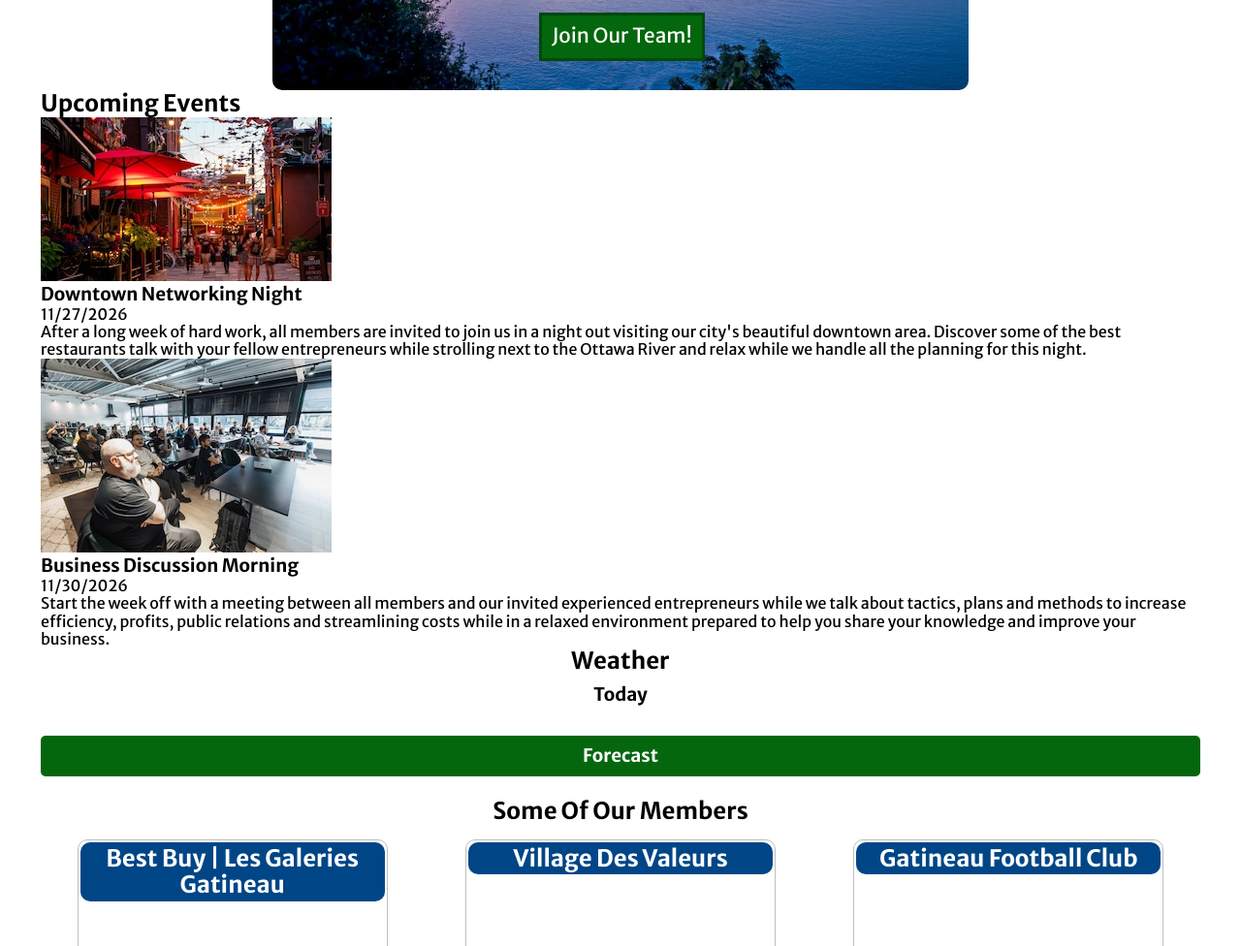
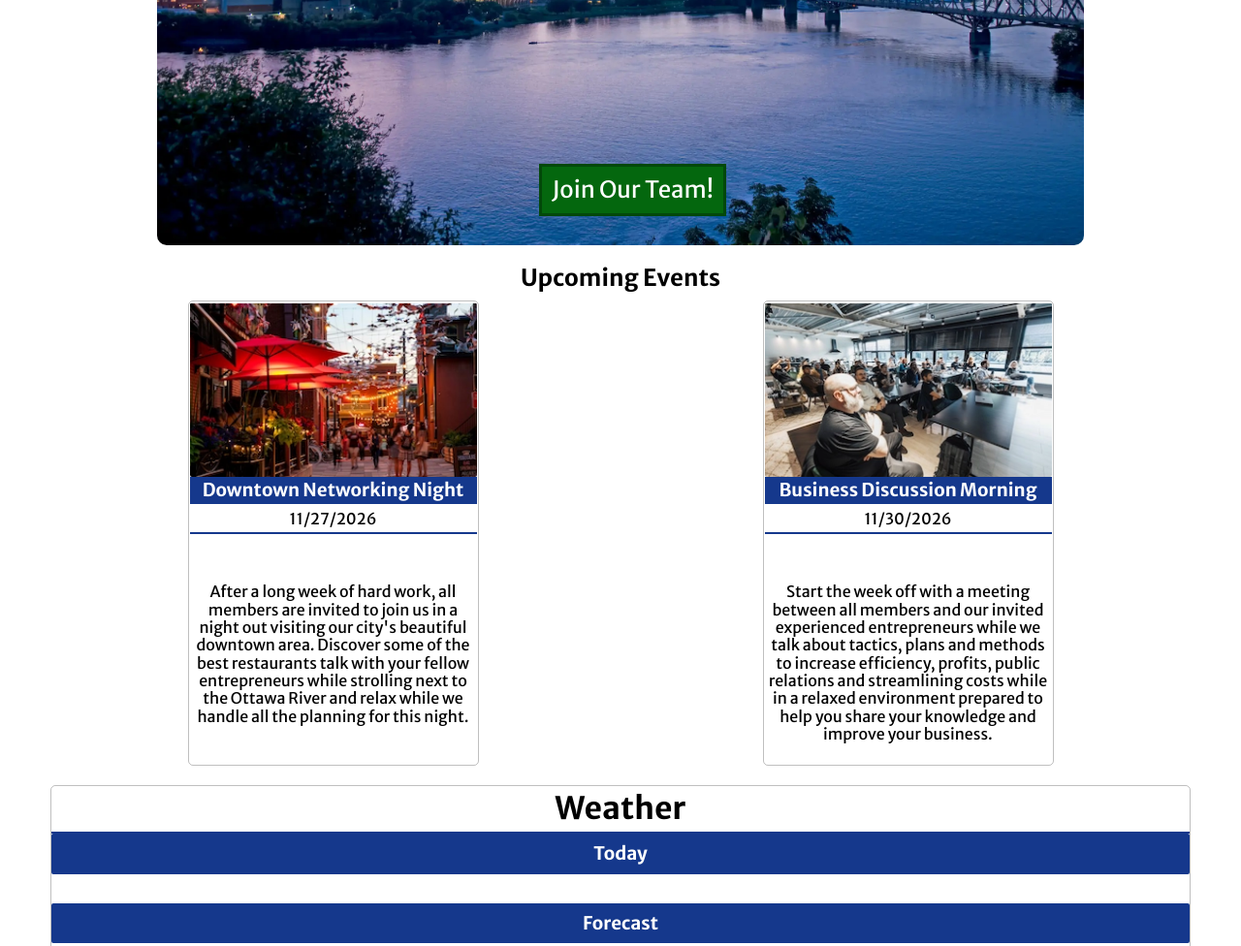
Before and after one commit to josephthomasrebelohtml/wdd231, a plain HTML site: page chamber/index.html in a window 1280 px wide. Shown: the part 640-1616 px from the top of the page at 97% size. Drawn offline with Linux system fonts and the light colour scheme; no server answers.

Commit message:
index 0.3

```diff
--- a/chamber/index.html
+++ b/chamber/index.html
@@ -63,12 +63,13 @@
 
         <div class="index-events">
             <h2>Upcoming Events</h2>
-            <section class="index-event-card">
+            <div class="index-event-cards">
+                           <section class="index-event-card">
                 <img src="images/event-1.webp"
                     alt="downtown Gatineau in the evening, containing several people walking around." loading="lazy">
                 <h3>Downtown Networking Night </h3>
-                <p>11/27/2026</p>
-                <p>After a long week of hard work, all members are invited to join us in a night out visiting our city's
+                <p class="index-event-date">11/27/2026</p>
+                <p class="index-event-description">After a long week of hard work, all members are invited to join us in a night out visiting our city's
                     beautiful downtown
                     area. Discover some of the best restaurants talk with your fellow entrepreneurs while strolling next
                     to the Ottawa River
@@ -79,18 +80,21 @@
                 <img src="images/event-2.webp" alt="many people sitting down in a business conference room"
                     loading="lazy">
                 <h3>Business Discussion Morning</h3>
-                <p>11/30/2026</p>
-                <p>Start the week off with a meeting between all members and our invited experienced entrepreneurs while
+                <p class="index-event-date">11/30/2026</p>
+                <p class="index-event-description">Start the week off with a meeting between all members and our invited experienced entrepreneurs while
                     we talk about
                     tactics, plans and methods to increase efficiency, profits, public relations and streamlining costs
                     while in a relaxed
                     environment prepared to help you share your knowledge and improve your business.</p>
             </section>
+            </div>
+
         </div>
 
         <div class="index-weather">
             <h2>Weather</h2>
-            <div class="today-weather">            <h3>Today</h3>
+            <div class="today-weather">
+            <h3>Today</h3>
 
             <figure>
                 <img id="weather-icon" src="" alt="">
--- a/chamber/styles/larger.css
+++ b/chamber/styles/larger.css
@@ -1,8 +1,9 @@
 @media (min-width: 600px) {
 
-    header span{
+    header span {
         font-size: 2rem;
     }
+
     .hamburger {
         display: none;
     }
@@ -54,10 +55,11 @@
         text-align: center;
     }
 
-    .list .business-contact span{
+    .list .business-contact span {
         font-size: 0.9rem;
     }
-    .list .business-contact p{
+
+    .list .business-contact p {
         padding: 0px 10px;
     }
 
@@ -69,4 +71,22 @@
         grid-template-columns: 1fr 1fr 1fr;
         place-items: center;
     }
+
+
+    /* Index Page */
+
+    .index-hero button {
+        bottom: 30px;
+        left: 43%;
+        padding: 10px;
+
+    }
+
+    .index-hero a {
+        font-size: 1.5rem;
+    }
+
+    .index-hero img{
+        width: 80%;
+    }
 }
--- a/chamber/styles/small.css
+++ b/chamber/styles/small.css
@@ -103,7 +103,7 @@ main {
     padding: 2px;
 }
 
-.filter-option{
+.filter-option {
     background-color: var(--green-color);
     border: none;
     color: #fff;
@@ -112,7 +112,7 @@ main {
     border-radius: 5px;
 }
 
-.filter-option:hover{
+.filter-option:hover {
     border: solid 2px black;
     cursor: pointer;
     font-weight: 700;
@@ -266,70 +266,148 @@ footer img:hover {
 
 /* Main */
 
-#index-main h1{
+#index-main h1 {
     text-align: center;
 }
 
-.index-hero{
+.index-hero {
     text-align: center;
     position: relative;
 
 }
-.index-hero img{
+
+.index-hero img {
     display: block;
-    width: 60%;
+    width: 90%;
     margin: 0 auto;
     border-radius: 10px;
 }
 
-.index-hero button{
+.index-hero button {
     position: absolute;
     bottom: 30px;
-    left: 43%;
+    left: 30%;
     background-color: var(--green-color);
     border: solid 3px rgba(0, 0, 0, 0.3);
-    padding: 10px;
+    padding: 5px;
 }
 
-.index-hero a{
+.index-hero a {
     text-decoration: none;
     color: #fff;
-    font-size: 1.3rem;
+    font-size: 1rem;
 }
-.index-hero button:hover{
+
+.index-hero button:hover {
     background-color: var(--blue-color);
     font-weight: 500;
 }
 
-.index-spotlights h2{
+.index-events {
+    margin: 20px 0px;
+}
+
+.index-event-cards {
+    display: grid;
+    grid-template-columns: repeat(auto-fit, minmax(300px, 1fr));
+    place-items: center;
+    gap: 10px;
+    margin: 10px;
+}
+
+.index-event-card {
+
+    display: flex;
+    flex-direction: column;
+    text-align: center;
+    border: solid 1px rgba(128, 128, 128, 0.5);
+    padding: 1px;
+    height: 480px;
+    border-radius: 5px;
+    width: 300px;
+}
+
+.index-event-card img{
+        max-width: 100%;
+        width: auto;
+        height: 180px;
+        aspect-ratio: 4 / 3;
+        object-fit: cover;
+
+    border-radius: 2px;
+    padding-top: 0.5px;
+}
+.index-event-card h3{
+    background-color: var(--blue-color);
+    color: #fff;
+    padding: 3px 0px;
+    margin-bottom: 5px;
+}
+.index-event-date{
+    margin-top: 1px;
+    padding-bottom: 5px;
+    border-bottom: solid 2px var(--blue-color);
+}
+
+.index-events h2 {
+    text-align: center;
+}
+.index-event-description{
+    margin-top: 50px;
+}
+
+.index-spotlights h2 {
     text-align: center;
     padding: 20px 0px 5px 0px;
 }
 
 /* Index/Weather Section */
 
-.index-weather{
+.index-weather {
     display: grid;
     grid-template-columns: 1fr;
     grid-template-rows: 0.1fr 1fr 0.1fr;
     text-align: center;
-    gap: 10px;
+    border: solid 1px rgba(128, 128, 128, 0.5);
+    margin: 10px;
+    padding: 0px 0px;
+    border-radius: 5px;
 }
 
-.forecast-info{
+.index-weather h2 {
+    padding: 5px;
+    border-bottom: solid 2px var(--blue-color);
+    font-size: 2rem;
+}
+
+#current-temp {
+    margin-bottom: 10px;
+}
+
+.forecast-info {
     display: flex;
     flex-direction: column;
+
 }
-.index-forecast h3{
+
+#forecast-one {
+    padding-top: 5px;
+}
+
+#forecast-three {
+    padding-bottom: 10px;
+}
+
+.index-weather h3 {
     padding: 10px;
-    margin-bottom: 2px ;
-    background-color: var(--green-color);
+    margin-bottom: 2px;
+    background-color: var(--blue-color);
     color: #fff;
-    border-radius: 5px;
+    border-radius: 2px;
 }
 
 /* Today Weather */
 
-figcaption{
+figcaption {
     text-transform: capitalize;
 }
```
